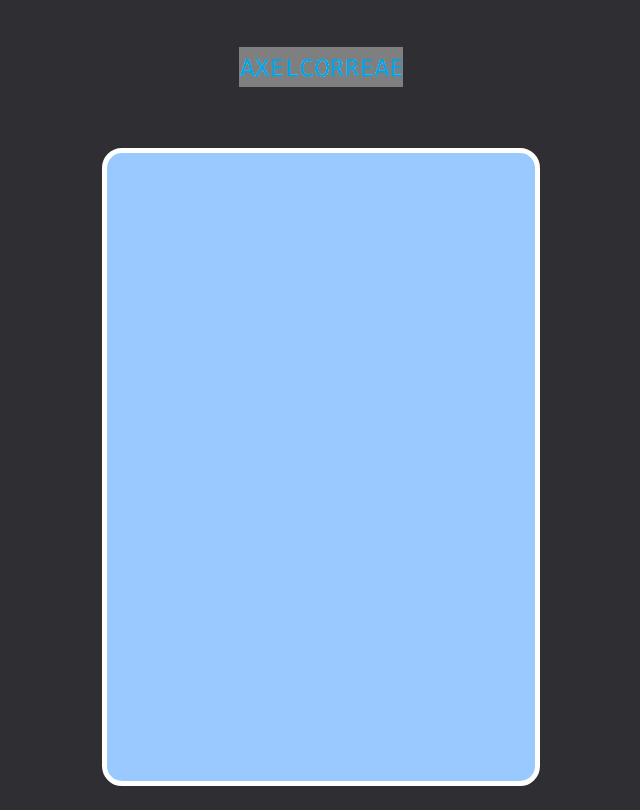
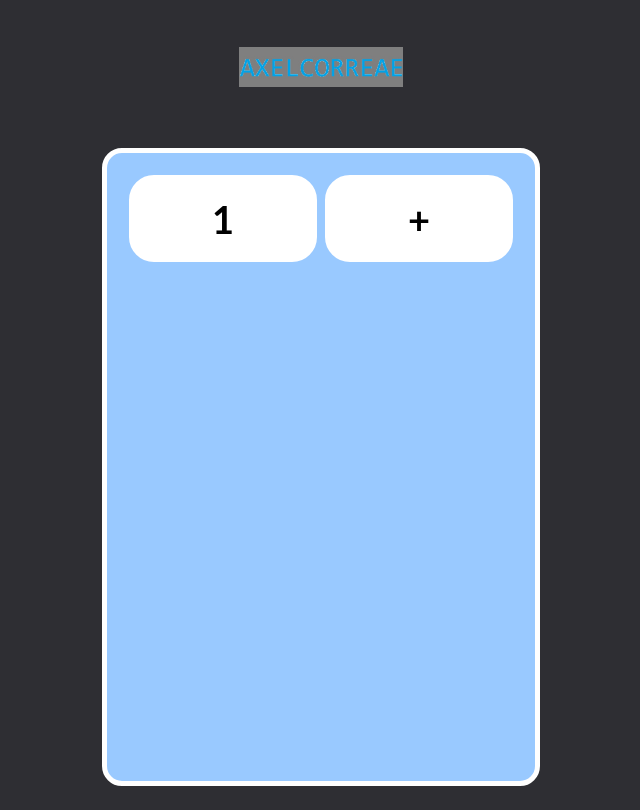
Before and after one commit to axelcorreae4/calculadora, a React (Create React App) app: page / in a window 1280 px wide. Shown: the whole page, without its empty margins (319-959 px from the left). Built offline with nearby package versions, Linux system fonts and the light colour scheme; the HTML template or start-up script is replaced by a standard one.

Commit message:
Estilo para botones

```diff
--- a/src/App.js
+++ b/src/App.js
@@ -1,5 +1,6 @@
 import './App.css';
 import imgAxelLogo from './imagenes/axel-logo.jpg'
+import Boton from './componentes/Boton'
 
 function App() {
   return (
@@ -11,7 +12,10 @@ function App() {
         alt='Logo de Axel' />
       </div>
       <div className='contenedor-calculadora'>
-        <div className='fila'></div>
+        <div className='fila'>
+          <Boton>1</Boton>
+          <Boton>+</Boton>
+        </div>
         <div className='fila'></div>
         <div className='fila'></div>
         <div className='fila'></div>
--- /dev/null
+++ b/src/componentes/Boton.jsx
@@ -0,0 +1,17 @@
+import React from "react";
+import '../hojas-de-estilo/Boton.css'
+
+function Boton(props){
+
+    const esOperador = valor => {
+        return isNaN(valor) && (valor != '.') && (valor != '=');
+    };
+
+    return (
+        <div className={`boton-contenedor ${esOperador(props.children) ? 'operador' : ''}`.trimEnd()}>
+            {props.children}
+        </div>
+    );
+}
+
+export default Boton;
--- /dev/null
+++ b/src/hojas-de-estilo/Boton.css
@@ -0,0 +1,15 @@
+.boton-contenedor {
+    height: 83px;
+    display: flex;
+    flex: 1 1;
+    justify-content: center;
+    align-items: center;
+    font-weight: bold;
+    font-size: 38px;
+    background-color: white;
+    border-radius: 25px;
+    border: 2px solid white;
+    margin: 4px;
+    cursor: pointer;
+    user-select: none;
+}
```
